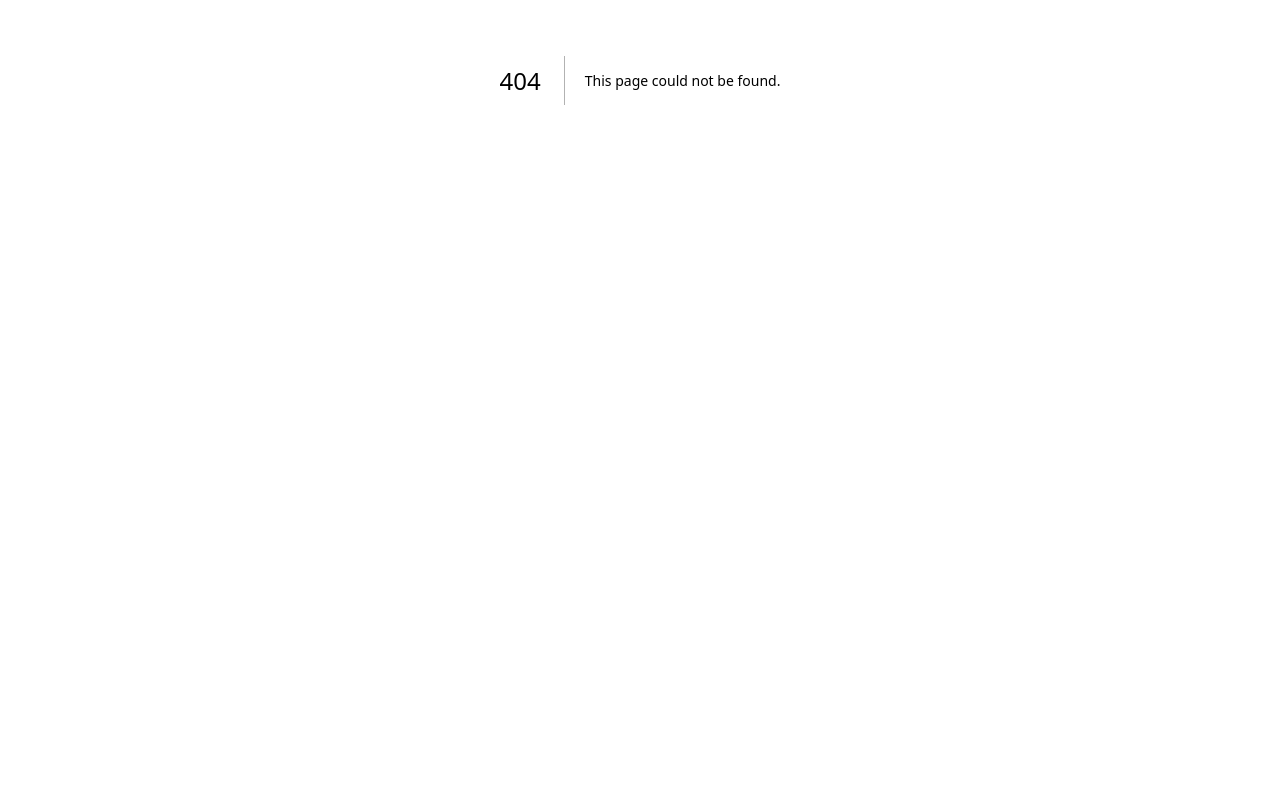
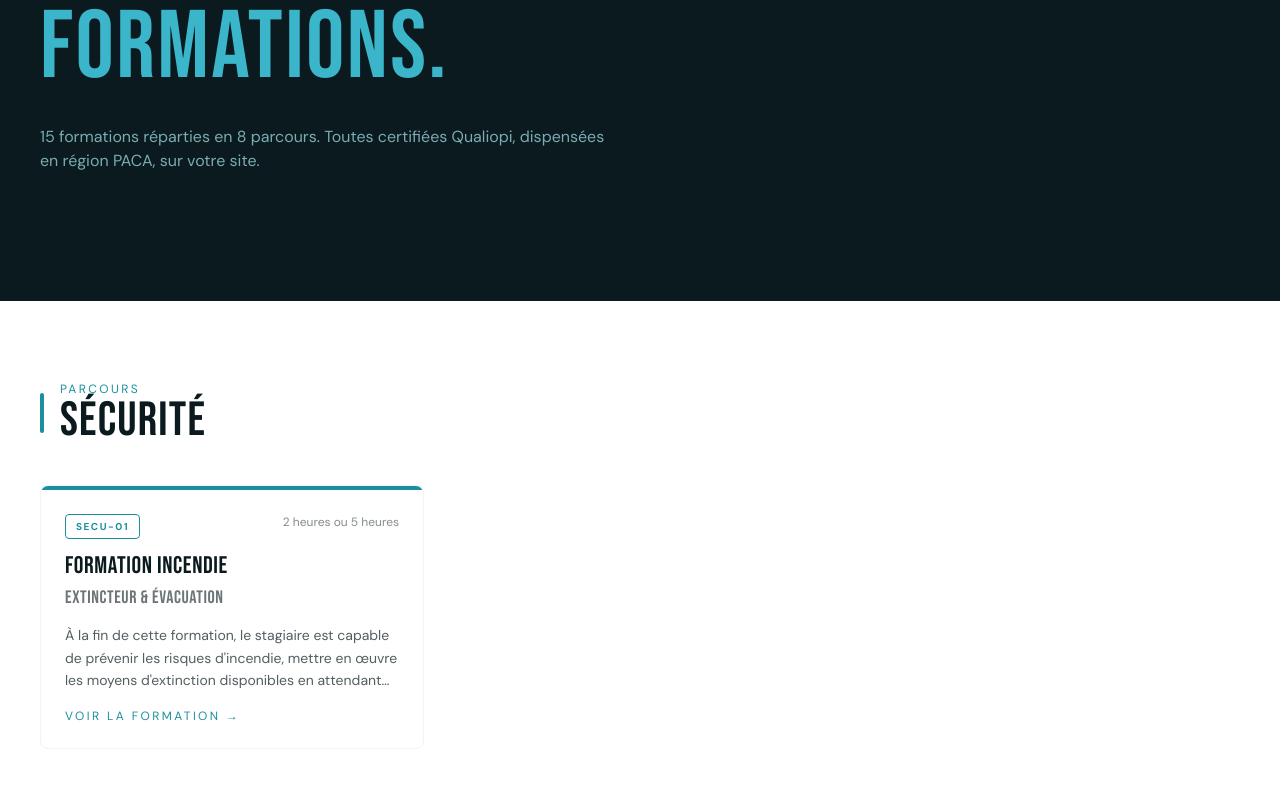
Before and after one commit to AlanT-lock/ckimformation, a Next.js app: page /formations in a window 1280 px wide. Before the commit this address had no page. Shown: the part 320-1120 px from the top of the page. Before the commit the page ends 800 px from the top, so only its background shows below. Built offline with nearby package versions, Linux system fonts and the light colour scheme.

Commit message:
feat: formations index grouped by parcours

```diff
--- /dev/null
+++ b/app/(public)/formations/page.tsx
@@ -0,0 +1,87 @@
+import type { Metadata } from 'next';
+import Link from 'next/link';
+import { Container } from '@/components/ui/Container';
+import { FadeUp } from '@/components/motion/FadeUp';
+import { Tag } from '@/components/ui/Tag';
+import { formations } from '@/lib/formations';
+import { PARCOURS_META } from '@/lib/parcours';
+import type { Parcours } from '@/lib/types/formation';
+
+export const metadata: Metadata = {
+  title: 'Formations — Catalogue C-KIM Formation',
+  description: 'Découvrez nos 15 formations en sécurité au travail, prévention, management S&ST et développement humain. Certifiées Qualiopi, intervention en région PACA.',
+};
+
+export default function FormationsIndex() {
+  const grouped = (Object.keys(PARCOURS_META) as Parcours[]).map((key) => ({
+    key,
+    meta: PARCOURS_META[key],
+    items: formations.filter((f) => f.parcours === key),
+  }));
+
+  return (
+    <>
+      {/* Hero - dark */}
+      <section className="bg-dark text-white py-32 relative">
+        <div className="absolute top-0 inset-x-0 h-[3px] bg-gradient-to-r from-teal via-teal-l to-orange" />
+        <Container>
+          <p className="text-xs uppercase tracking-[0.4em] text-teal-l mb-4">Catalogue</p>
+          <h1 className="font-display text-6xl md:text-8xl tracking-wide leading-[0.9]">
+            Toutes nos<br/><em className="not-italic text-teal-l">formations.</em>
+          </h1>
+          <p className="mt-8 text-muted max-w-xl">
+            15 formations réparties en 8 parcours. Toutes certifiées Qualiopi, dispensées en région PACA, sur votre site.
+          </p>
+        </Container>
+      </section>
+
+      {grouped.map((g, gi) => (
+        g.items.length === 0 ? null : (
+          <section
+            key={g.key}
+            id={g.key}
+            className={gi % 2 === 0 ? 'bg-white py-20' : 'bg-light py-20'}
+          >
+            <Container>
+              <FadeUp>
+                <div className="flex items-center gap-4 mb-10">
+                  <span className="h-10 w-1 rounded" style={{ backgroundColor: g.meta.couleur }} />
+                  <div>
+                    <p className="text-xs uppercase tracking-[0.2em]" style={{ color: g.meta.couleur }}>Parcours</p>
+                    <h2 className="font-display text-3xl md:text-5xl tracking-wide">{g.meta.label}</h2>
+                  </div>
+                </div>
+              </FadeUp>
+              <div className="grid grid-cols-1 md:grid-cols-2 lg:grid-cols-3 gap-6">
+                {g.items.map((f, i) => (
+                  <FadeUp key={f.slug} delay={i * 0.06}>
+                    <Link
+                      href={`/formations/${f.slug}`}
+                      className="block bg-white rounded-lg overflow-hidden border border-light hover:shadow-xl hover:-translate-y-1 transition-all duration-300 h-full"
+                    >
+                      <div className="h-1" style={{ backgroundColor: g.meta.couleur }} />
+                      <div className="p-6">
+                        <div className="flex justify-between items-start mb-3">
+                          <Tag color={g.meta.couleur}>{f.ref}</Tag>
+                          <span className="text-xs text-dark/50">{f.infosPratiques.duree}</span>
+                        </div>
+                        <h3 className="font-display text-2xl tracking-wide leading-tight mb-2">
+                          {f.titre}
+                          {f.sousTitre && <><br/><span className="text-dark/60 text-lg">{f.sousTitre}</span></>}
+                        </h3>
+                        <p className="text-sm text-dark/70 line-clamp-3 mt-3 leading-relaxed">{f.objectifs}</p>
+                        <p className="mt-4 text-xs uppercase tracking-[0.2em]" style={{ color: g.meta.couleur }}>
+                          Voir la formation →
+                        </p>
+                      </div>
+                    </Link>
+                  </FadeUp>
+                ))}
+              </div>
+            </Container>
+          </section>
+        )
+      ))}
+    </>
+  );
+}
```
